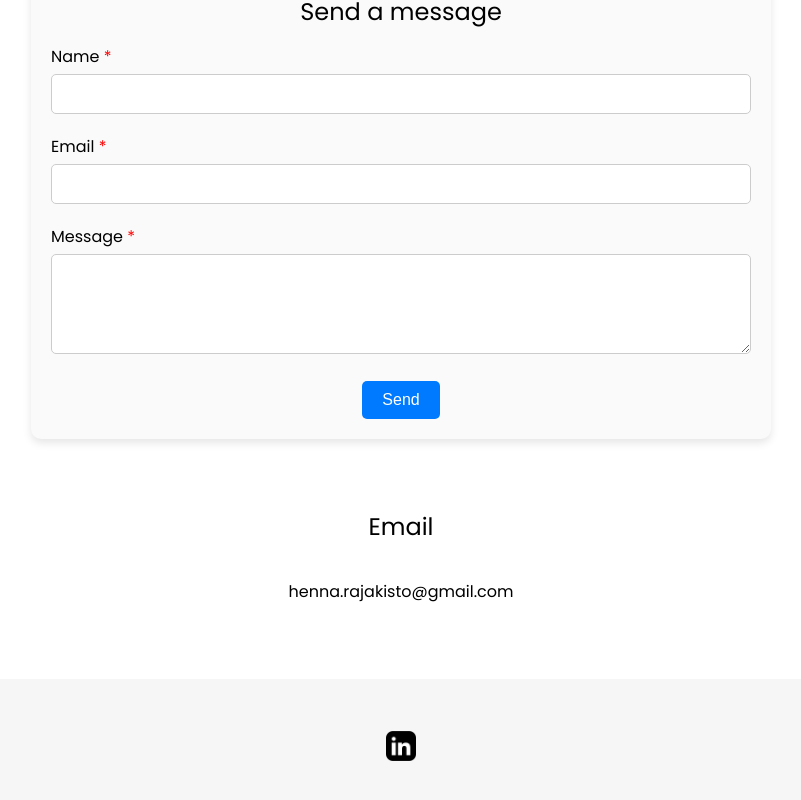
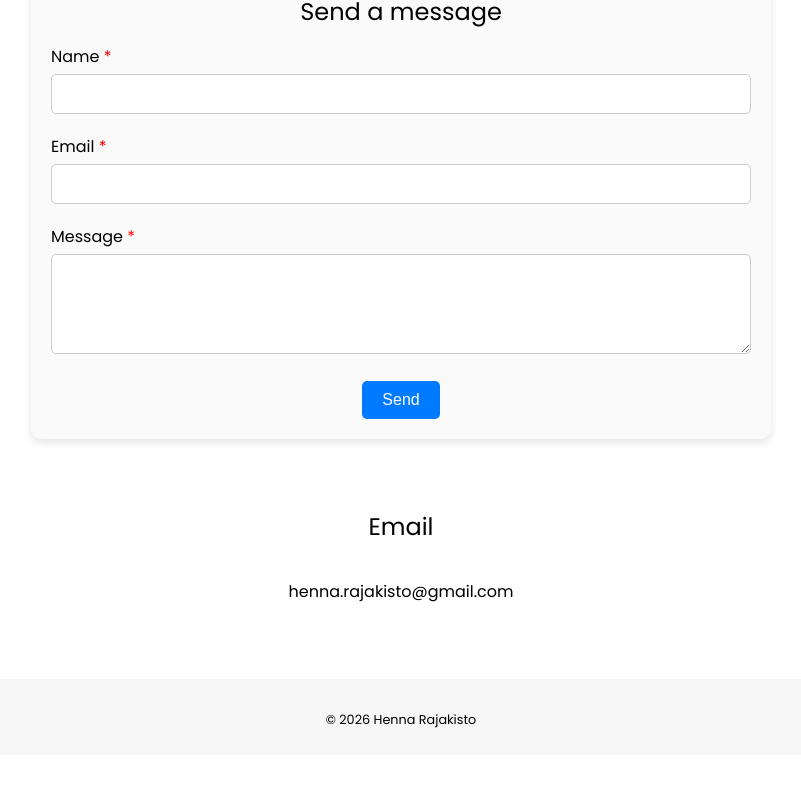
Before and after one commit to hennamarleena/ArtPortfolio, a React (Vite) app: page /contact in a window 1280 px wide. Shown: the part 372-1172 px from the top of the page, without its empty margins (239-1040 px from the left). After the commit the page ends 1127 px from the top, so only its background shows below. Built offline with nearby package versions, Linux system fonts and the light colour scheme; the HTML template or start-up script is replaced by a standard one.

Commit message:
nimi lisätty footeriin

```diff
--- a/src/Footer.jsx
+++ b/src/Footer.jsx
@@ -2,8 +2,6 @@ export default function Footer() {
 
 return (
     <footer>
-        <div>
-            <a href="https://www.linkedin.com/in/henna-rajakisto-b57b99253/" target="_blank" rel="noopener noreferrer"><img src="/img/linkedin-square-icon.png" alt="linkedin icon" className="icon" /></a>
-        </div>
+        <p>© 2026 Henna Rajakisto</p>
     </footer>
     )}
```
